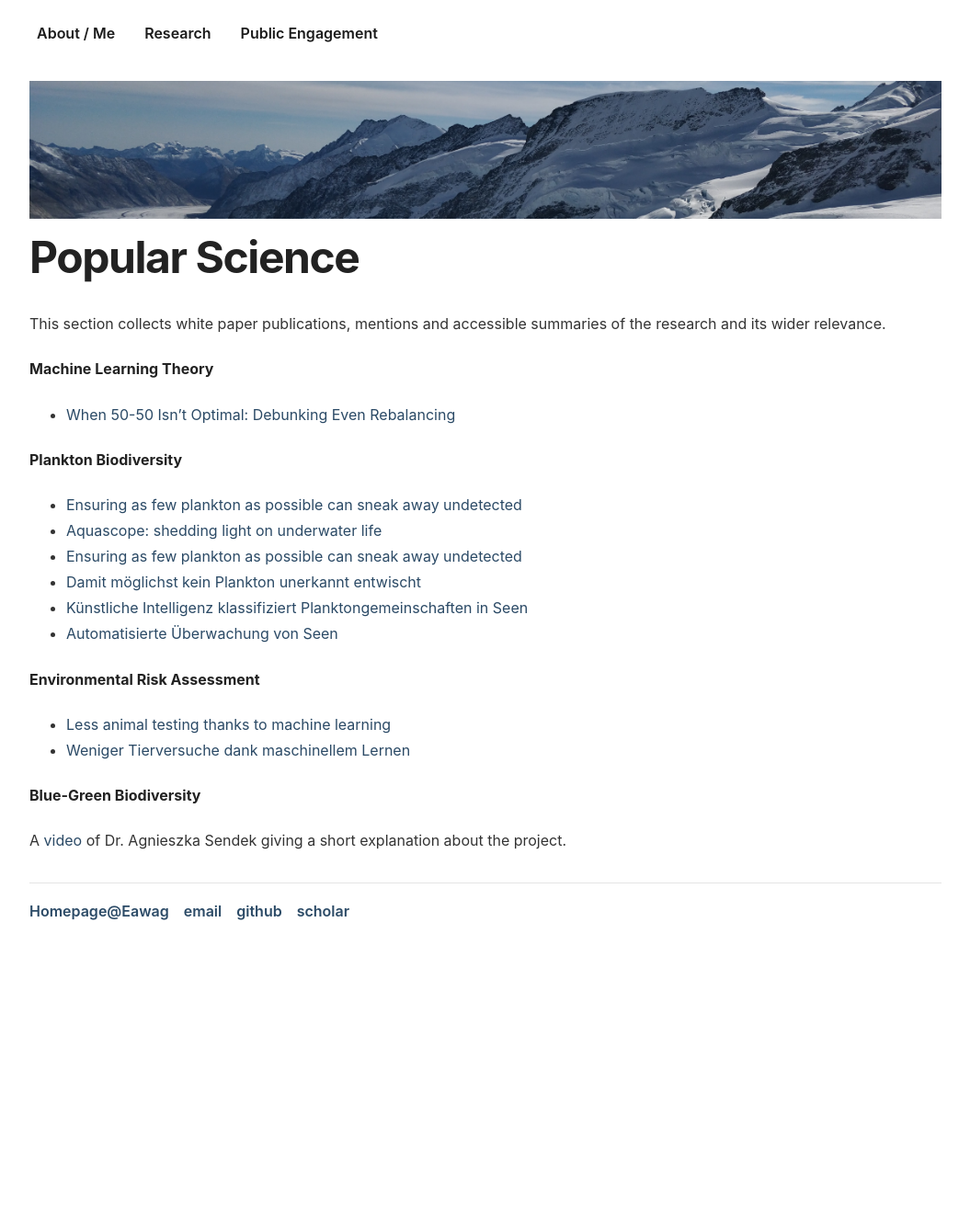
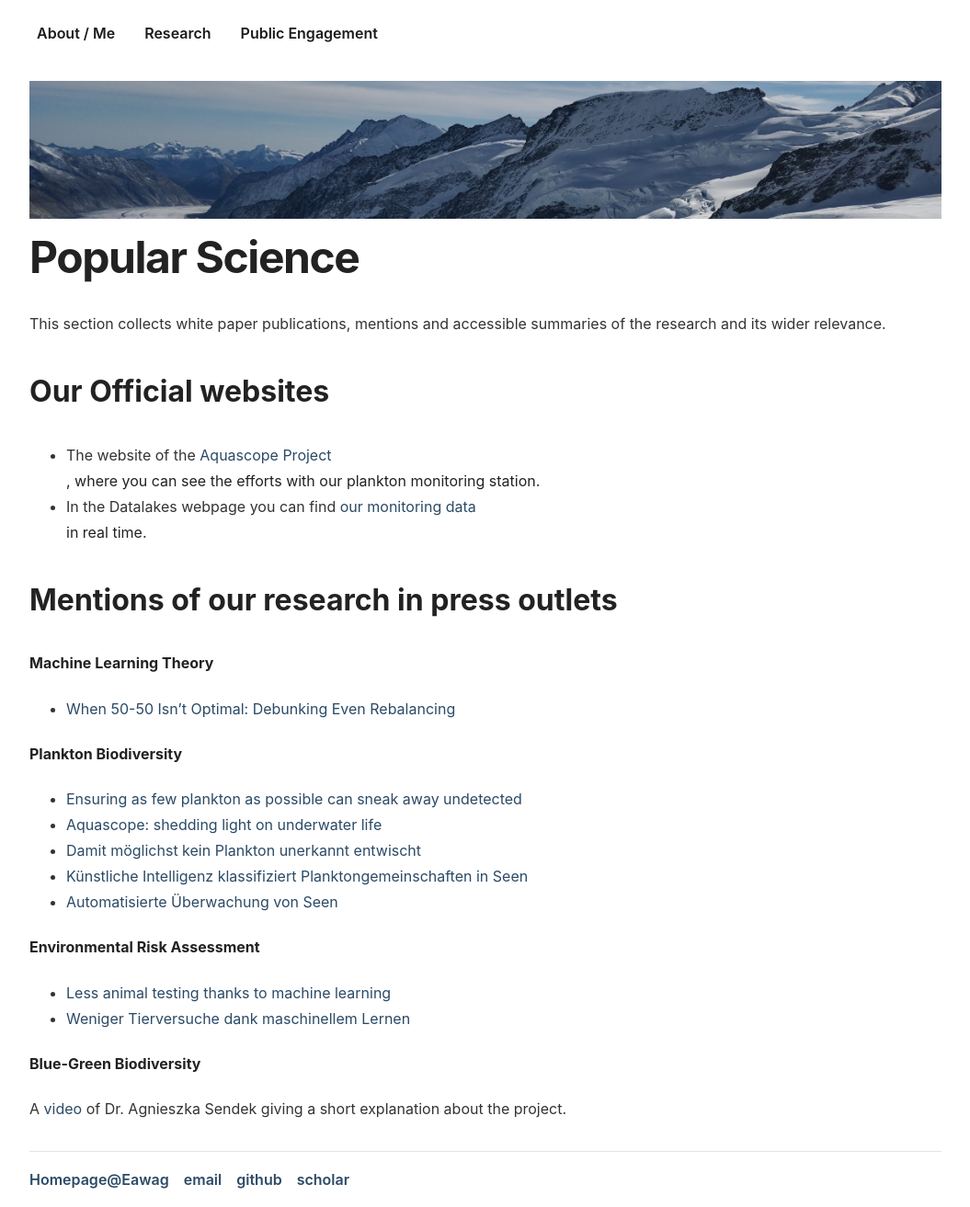
Before and after one commit to mbaityje/mbaityje.github.io, a Jekyll site: the page built from research/popular-science/index.html, in a window 1280 px wide. Shown: the whole page at 92% size, without its empty margins (112-1167 px from the left). Built offline with Jekyll 4.4.1, drawn with Linux system fonts in a browser that asks for light colours; before the commit the page ends 1021 px from its top, so only the background shows below that.

Commit message:
Updated the divulgation section

```diff
--- a/research/popular-science/index.html
+++ b/research/popular-science/index.html
@@ -6,6 +6,15 @@ title: Popular Science
   <h1>Popular Science</h1>
   <p>This section collects white paper publications, mentions and accessible summaries of the research and its wider relevance.</p>
 </div>
+
+<h2>Our Official websites</h2>
+<ul>
+  <li> The website of the <a href="https://aquascope.ch/">Aquascope Project</a></li>, where you can see the efforts with our plankton monitoring station.
+  <li> In the Datalakes webpage you can find <a href="https://www.datalakes-eawag.ch/datadetail/1387">our monitoring data</a></li> in  real time.
+</ul>
+
+
+<h2>Mentions of our research in press outlets</h2>
 
 <h4>Machine Learning Theory</h4>
 <ul>
@@ -16,7 +25,6 @@ title: Popular Science
 <ul>
   <li><a href="https://www.myscience.org/en/news/wire/ensuring_as_few_plankton_as_possible_can_sneak_away_undetected-2021-eawag">Ensuring as few plankton as possible can sneak away undetected</a></li>
   <li><a href="https://www.sciena.ch/research/aquascope-shedding-light-on-underwater-life.html">Aquascope: shedding light on underwater life</a></li>
-  <li><a href="https://www.sciena.ch/research/ensuring-as-few-plankton-as-possible-can-sneak-away-undetected.html">Ensuring as few plankton as possible can sneak away undetected</a></li>
   <li><a href="https://www.chemiepharma-innovation.ch/life-science/damit-moeglichst-kein-plankton-unerkannt-entwischt">Damit möglichst kein Plankton unerkannt entwischt</a></li>
   <li><a href="https://www.pilatustoday.ch/schweiz/kuenstliche-intelligenz-klassifiziert-planktongemeinschaften-in-seen-144458849">Künstliche Intelligenz klassifiziert Planktongemeinschaften in Seen</a></li>
   <li><a href="https://www.vilan24.ch/articles/98956-automatisierte-ueberwachung-von-seen">Automatisierte Überwachung von Seen</a></li>
```
